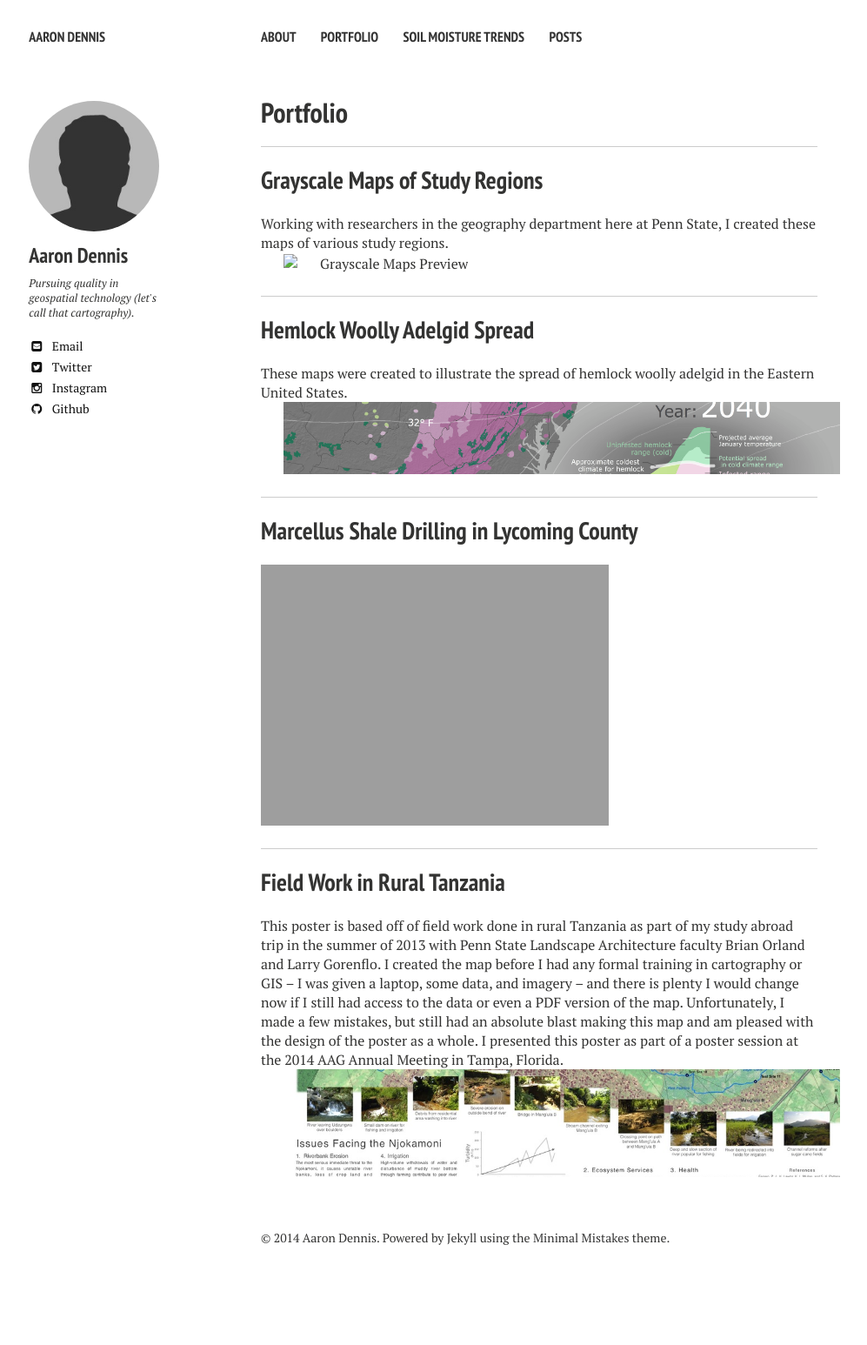
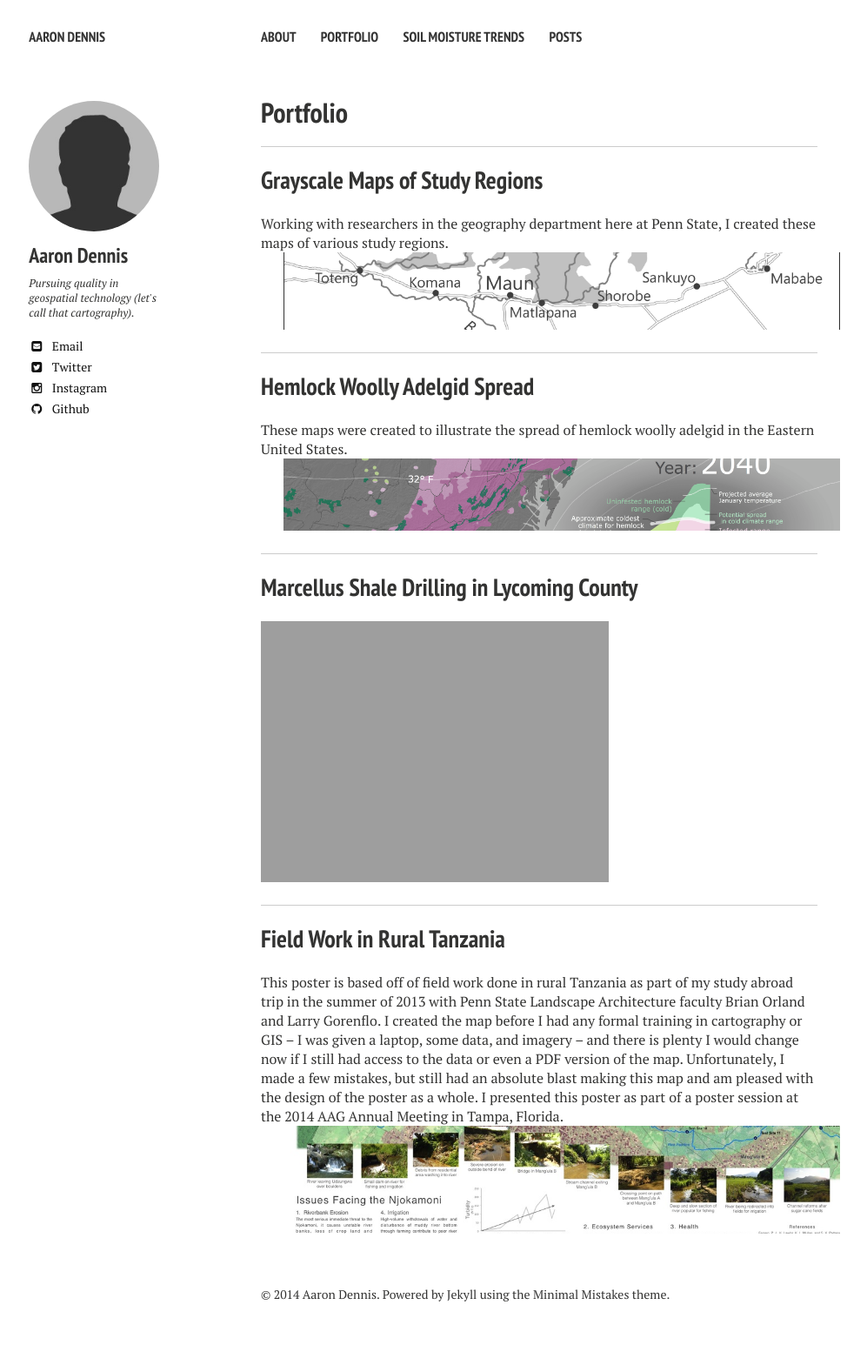
Before and after one commit to Joe-Robertson/aaronpdennis.github.io, a Jekyll site: the page built from portfolio/index.md, in a window 1280 px wide. Shown: the whole page at 87% size, without its empty margins (20-1017 px from the left). Built offline with Jekyll 4.4.1, drawn with Linux system fonts in a browser that asks for light colours; nearby versions of some CDN libraries; before the commit the page ends 1481 px from its top, so only the background shows below that.

Commit message:
adjustments

```diff
--- a/portfolio/index.md
+++ b/portfolio/index.md
@@ -15,7 +15,8 @@ image:
 
 Working with researchers in the geography department here at Penn State, I created these maps of various study regions.
 
-![Grayscale Maps Preview]({{ site.url }}/images/gray-scale-maps/gray-scale-wide.png)
+
+![Grayscale Maps Preview]({{ site.url }}/images/grayscale-maps/gray-scale-wide.png)
 
 ---
 
@@ -23,11 +24,13 @@ Working with researchers in the geography department here at Penn State, I creat
 
 These maps were created to illustrate the spread of hemlock woolly adelgid in the Eastern United States.
 
+
 ![Hemlock Woolly Adelgid Preview]({{ site.url }}/images/hemlock-adelgid-maps/hemlock-wide.png)
 
 ---
 
 ## Marcellus Shale Drilling in Lycoming County
+
 
 ![Lycoming County Preview]({{ site.url }}/images/lycoming-county/lycoming-wide.png)
 
@@ -37,4 +40,5 @@ These maps were created to illustrate the spread of hemlock woolly adelgid in th
 
 This poster is based off of field work done in rural Tanzania as part of my study abroad trip in the summer of 2013 with Penn State Landscape Architecture faculty Brian Orland and Larry Gorenflo. I created the map before I had any formal training in cartography or GIS -- I was given a laptop, some data, and imagery -- and there is plenty I would change now if I still had access to the data or even a PDF version of the map. Unfortunately, I made a few mistakes, but still had an absolute blast making this map and am pleased with the design of the poster as a whole. I presented this poster as part of a poster session at the 2014 AAG Annual Meeting in Tampa, Florida.
 
+
 ![Njokamoni Poster Preview]({{ site.url }}/images/njokamoni/njokamoni-wide.png)
```
